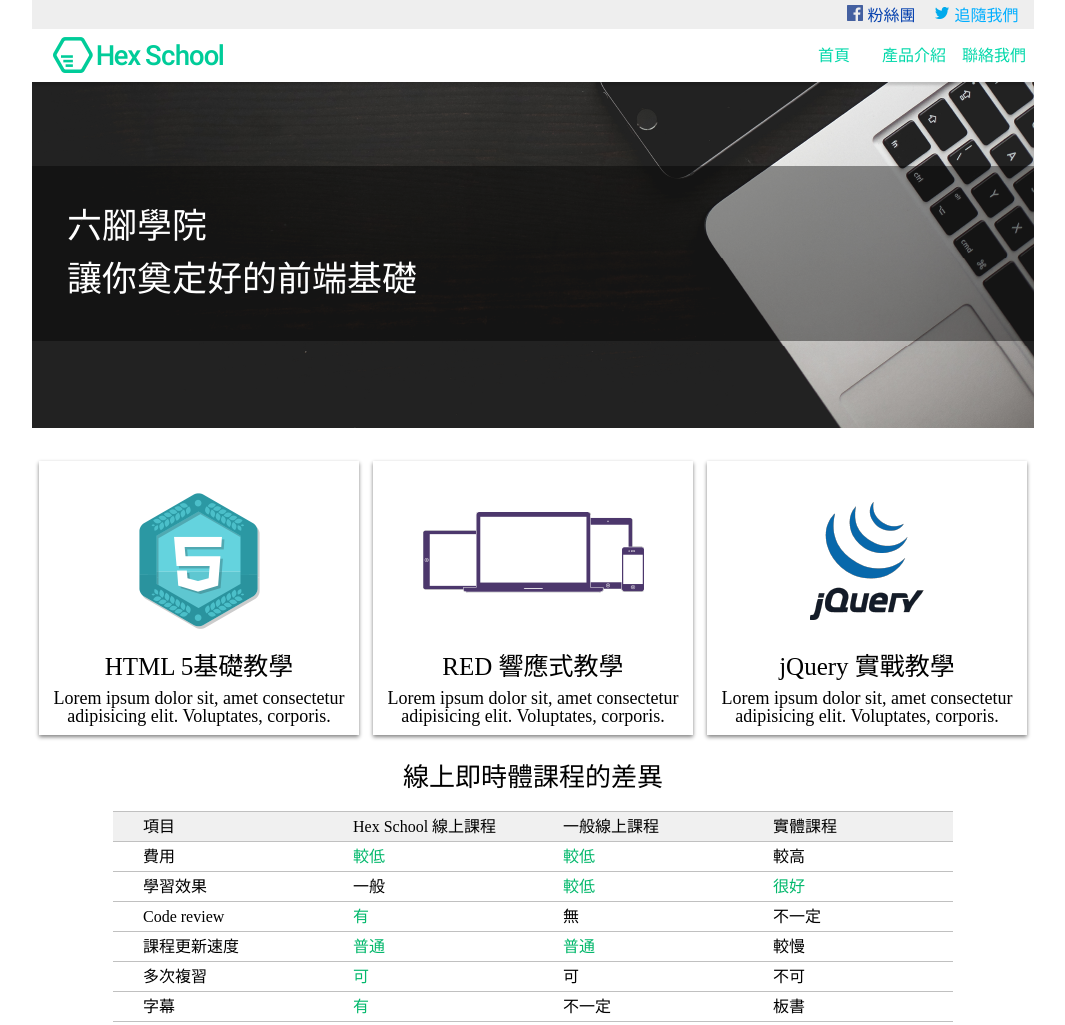
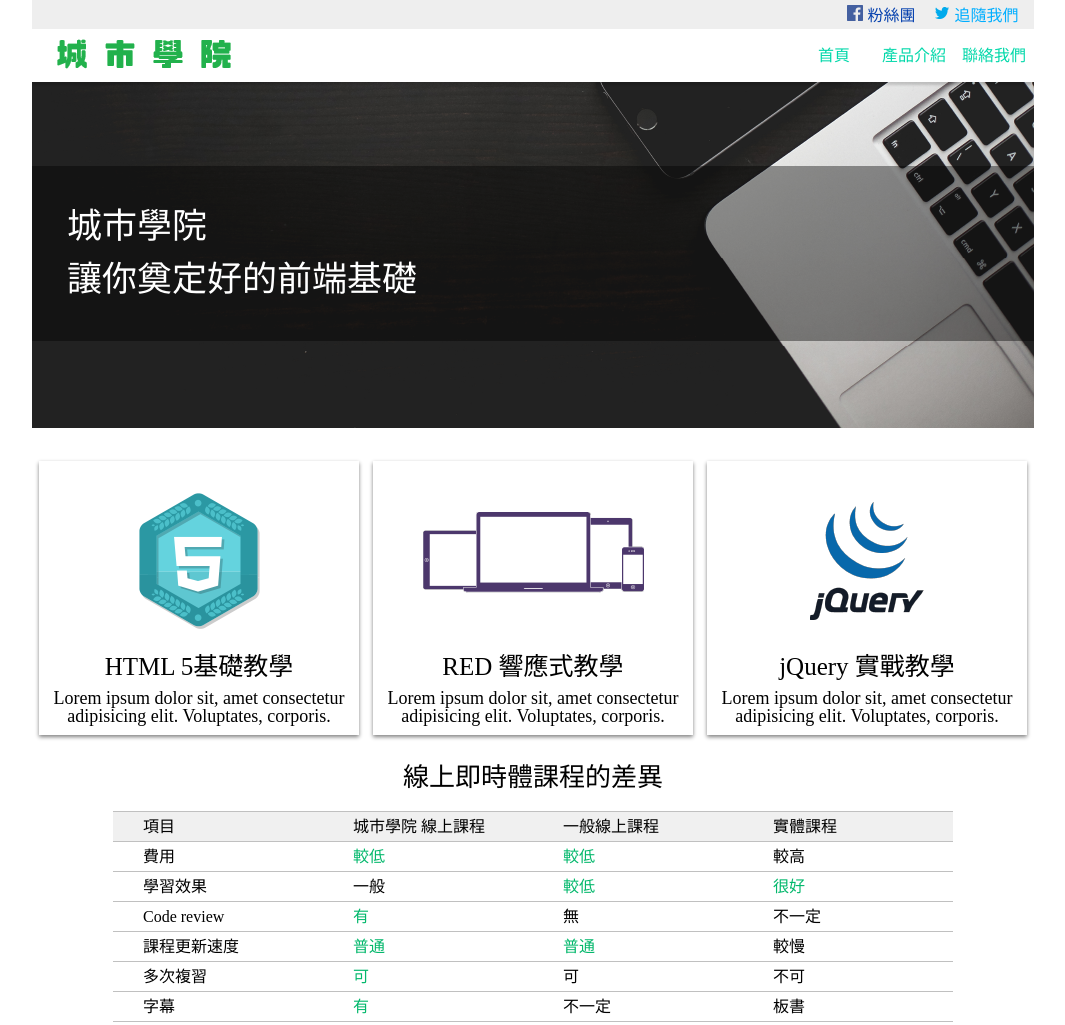
Before and after one commit to pppbbb262626/practice_project, a plain HTML site: page index.html in a window 1280 px wide. Shown: the top 1025 px of the page, without its empty margins (107-1172 px from the left). Drawn offline with Linux system fonts and the light colour scheme.

Commit message:
更換logo&文字

```diff
--- a/index.html
+++ b/index.html
@@ -14,7 +14,7 @@
                 <li><a href="#" class="twitter"><img class="TW_logo" src="images/twitterIcon.png" alt="">追隨我們</a></li>
             </ul>
             <div class="logo_menu">
-                <a href="#"><img class="logo" src="images/logo.png" alt="六角學院的logo"></a>
+                <a href="#"><img class="logo" src="images/logo1.png" alt="學院的logo"></a>
                 <ul class="menu">
                     <li><a href="#">首頁</a></li>
                     <li><a href="#">產品介紹</a></li>
@@ -22,7 +22,7 @@
                 </ul>
             </div>
             <div class="banner">
-                <h1>六腳學院<br>讓你奠定好的前端基礎</h1>
+                <h1>城市學院<br>讓你奠定好的前端基礎</h1>
                 <img src="images/banner.png" alt="">
             </div>
         </header>
@@ -48,7 +48,7 @@
             <table>
                 <tr class="r1">
                     <th>項目</th>
-                    <th>Hex School 線上課程</th>
+                    <th>城市學院 線上課程</th>
                     <th>一般線上課程</th>
                     <th>實體課程</th>
                 </tr>
```
Also changed, not shown: images/logo1.png (added).
